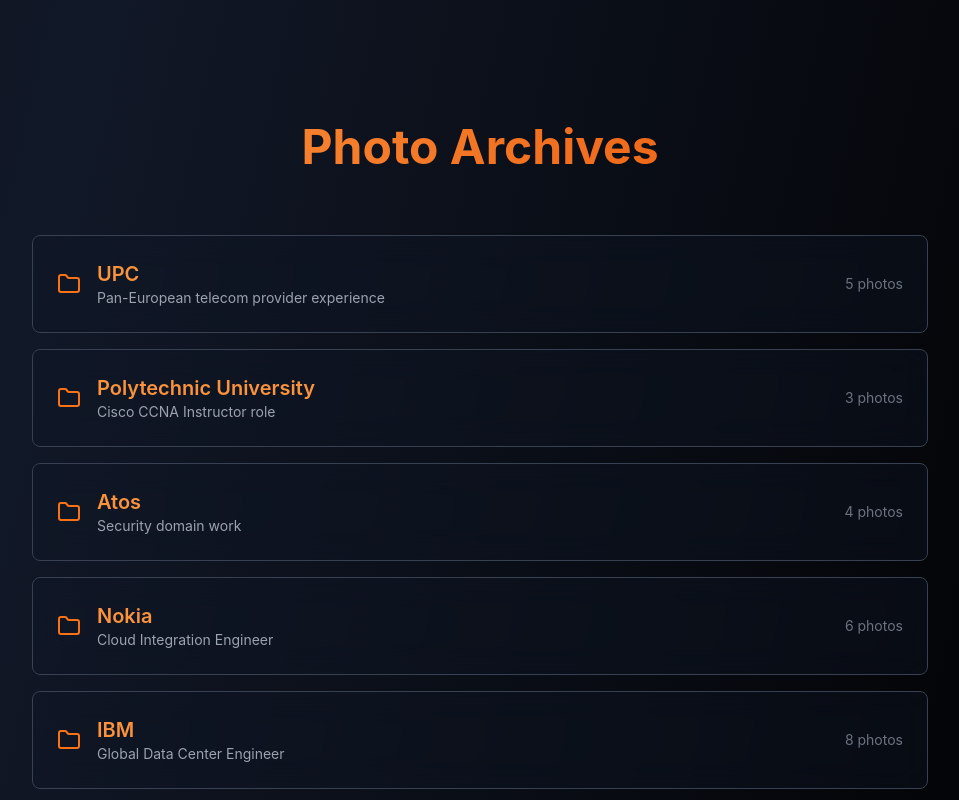
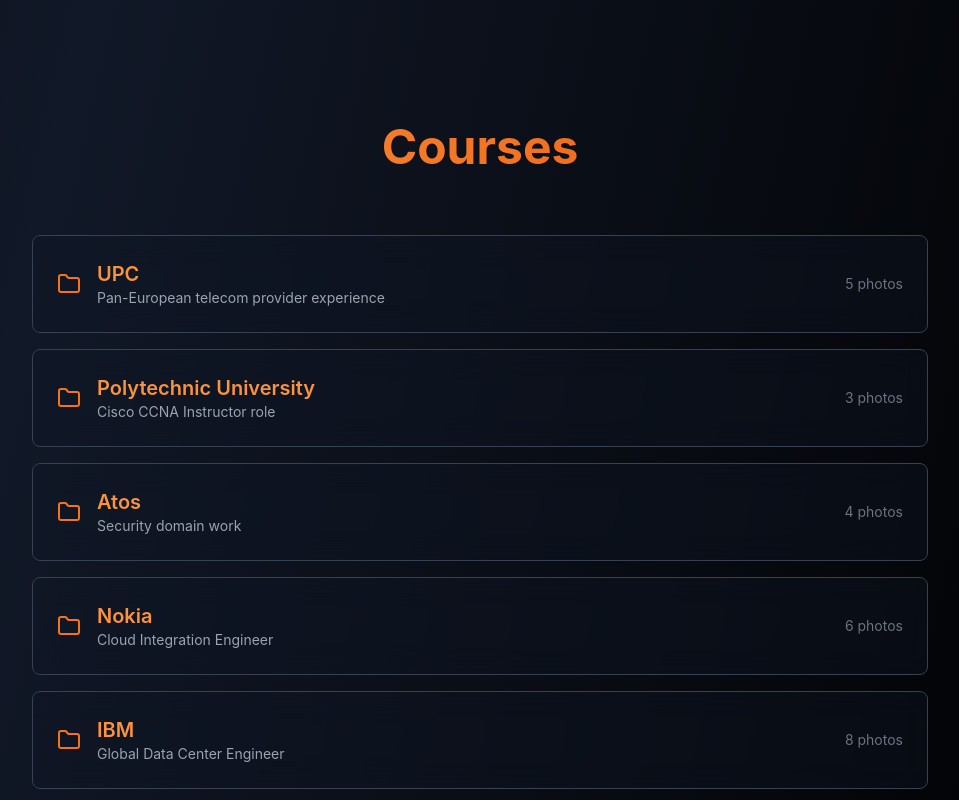
Before and after one commit to sbanszky/sebis-network-legacy, a React (Vite) app: page / in a window 1280 px wide. Shown: the part 4460-5260 px from the top of the page, without its empty margins (160-1119 px from the left). Built offline with nearby package versions, Linux system fonts and the light colour scheme.

Commit message:
Refactor: Update Courses section text
Replaces "Photo Archives" with "Courses" and updates the total count description.

```diff
--- a/src/components/FolderStructure.tsx
+++ b/src/components/FolderStructure.tsx
@@ -46,7 +46,7 @@ const FolderStructure = () => {
     <section className="py-20 px-4">
       <div className="max-w-4xl mx-auto">
         <h2 className="text-4xl md:text-5xl font-bold text-center mb-16 bg-gradient-to-r from-orange-400 to-orange-600 bg-clip-text text-transparent">
-          Photo Archives
+          Courses
         </h2>
 
         <div className="space-y-4">
@@ -93,7 +93,7 @@ const FolderStructure = () => {
         <div className="mt-12 text-center">
           <div className="bg-gray-900/40 backdrop-blur-lg rounded-2xl p-6 border border-gray-700">
             <p className="text-gray-300">
-              <span className="text-orange-400 font-semibold">Total:</span> {jobFolders.reduce((acc, folder) => acc + folder.photos.length, 0)} photos organized across {jobFolders.length} career milestones
+              <span className="text-orange-400 font-semibold">Total:</span> {jobFolders.reduce((acc, folder) => acc + folder.photos.length, 0)} courses organized across {jobFolders.length} career milestones
             </p>
           </div>
         </div>
```
